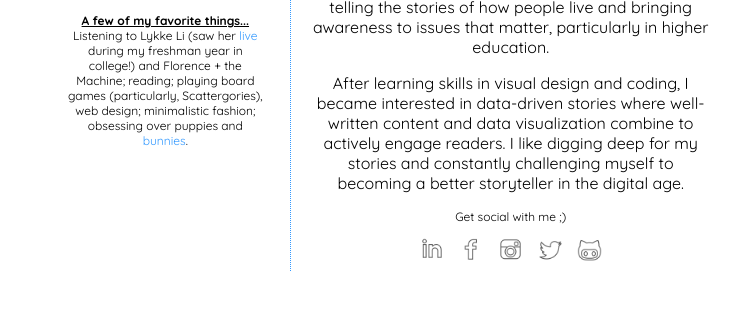
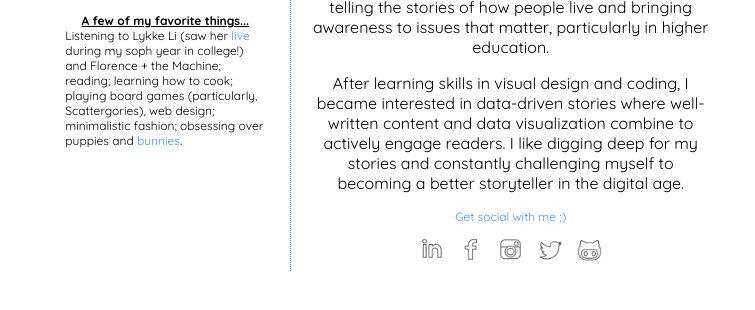
Before and after one commit to mbcheng/mbcheng.github.io, a plain HTML site: page about.html in a window 1280 px wide. Shown: the part 266-576 px from the top of the page, without its empty margins (262-1017 px from the left). Drawn offline with nearby package versions, Linux system fonts and the light colour scheme.

Commit message:
page edits

```diff
--- a/about.html
+++ b/about.html
@@ -47,7 +47,7 @@
 
 <img style="max-width: 200px" src="images/me.jpg">
 
-<div class="other"><p><div class="little_title"><b>A few of my favorite things...</b></div> Listening to Lykke Li (saw her <a href="images/lykkeli.JPG">live</a> during my freshman year in college!) and Florence + the Machine; reading; playing board games (particularly, Scattergories), web design; minimalistic fashion; obsessing over puppies and <a href="https://www.instagram.com/bunnymama/">bunnies</a>.</p></div>
+<div class="other"><p><div class="little_title"><b>A few of my favorite things...</b></div> Listening to Lykke Li (saw her <a href="images/lykkeli.JPG">live</a> during my soph year in college!) and Florence + the Machine; reading; learning how to cook; playing board games (particularly, Scattergories), web design; minimalistic fashion; obsessing over puppies and <a href="https://www.instagram.com/bunnymama/">bunnies</a>.</p></div>
 
 
 
--- a/css/main.css
+++ b/css/main.css
@@ -35,6 +35,7 @@ header a:hover {color: gray;}
   font-size:12px;
   display:block;
   text-align: center;
+  color: #3399ff;
 }
 
 #wrapper {
@@ -146,7 +147,7 @@ aside {
 
 .other {
   font-size:12px;
-  text-align:center;
+  text-align:left;
 }
 
 .little_title {
```
Also changed, not shown: 1 other file.
